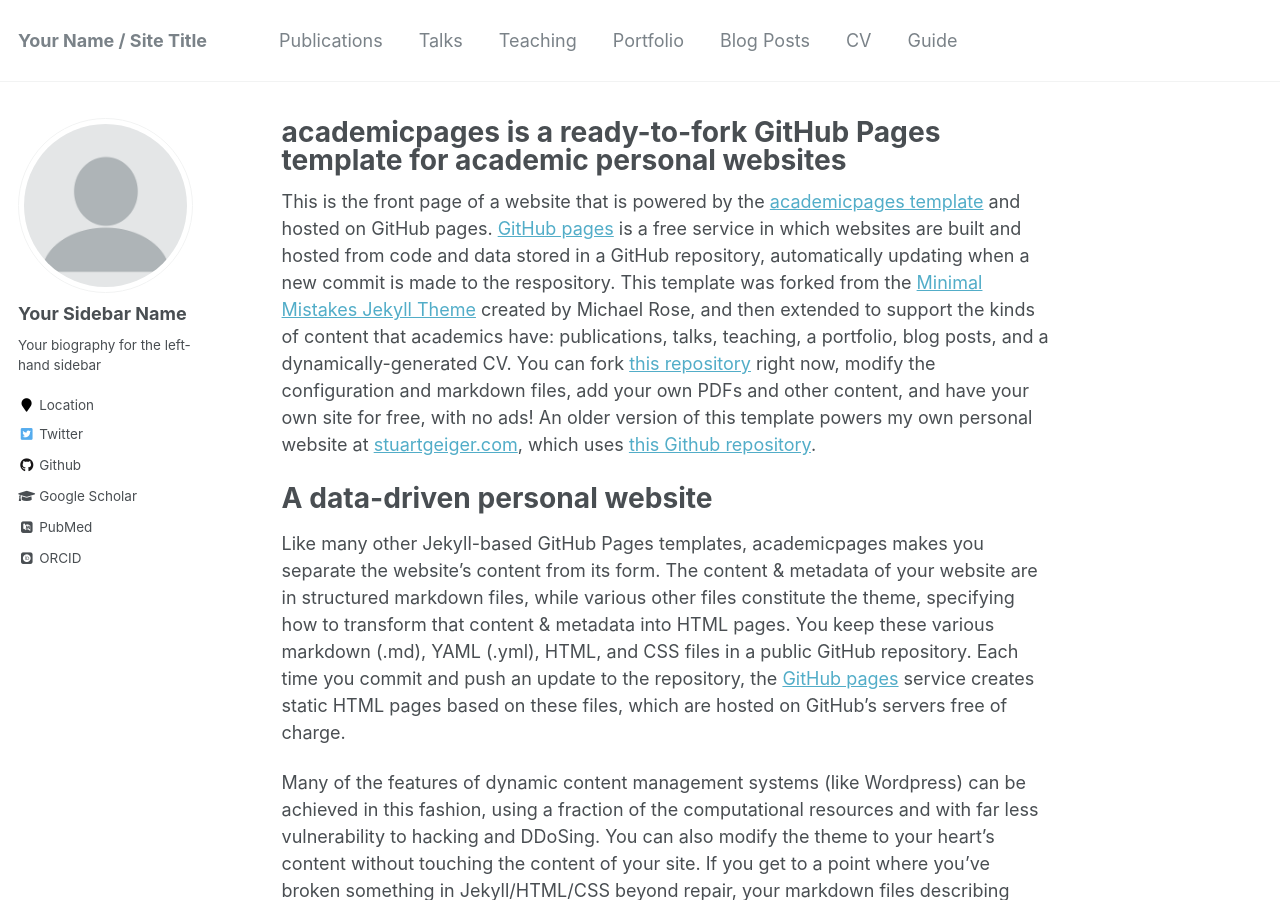
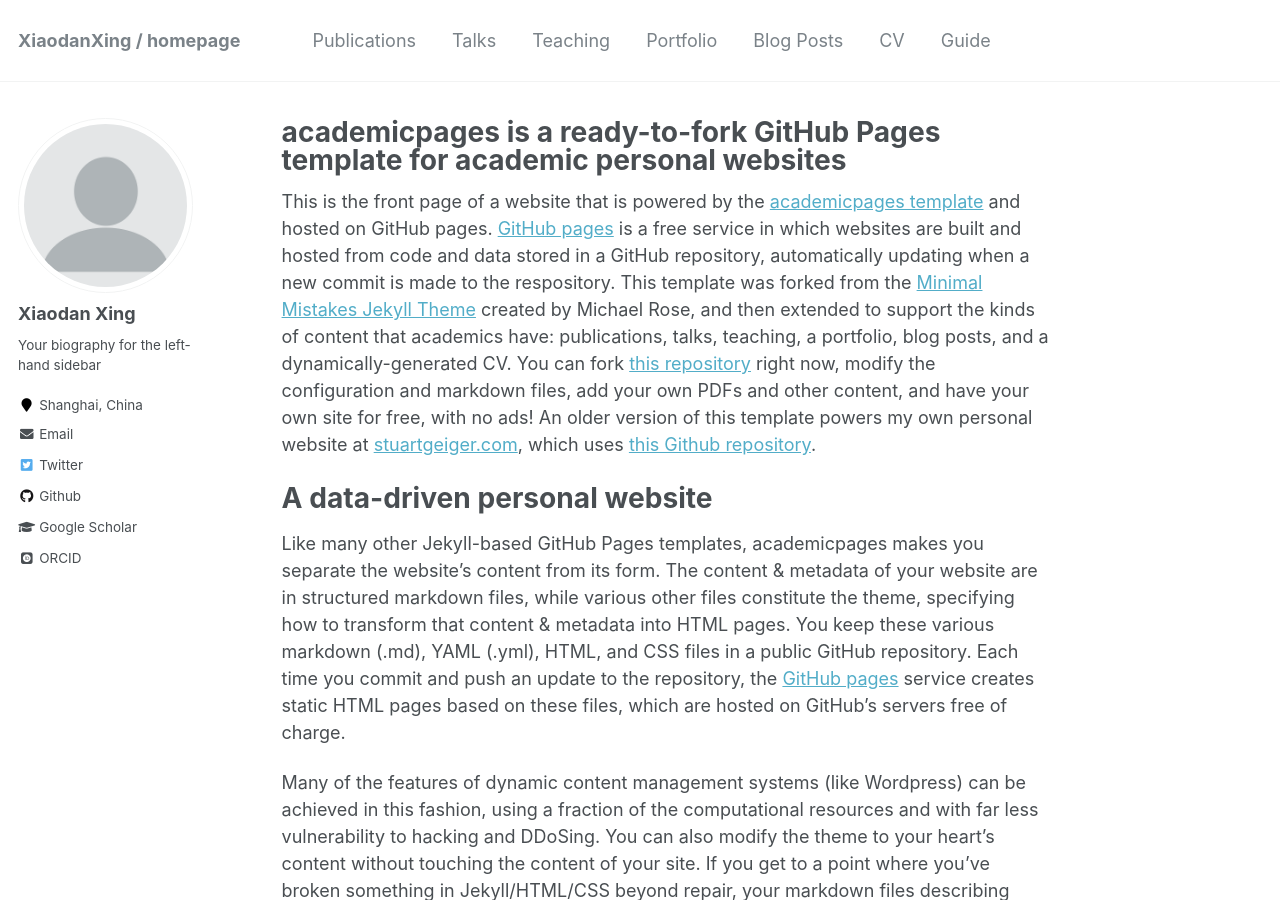
Before and after one commit to XiaodanXing/XiaodanXing.github.io, a Jekyll site: the page built from _pages/about.md, in a window 1280 px wide and 900 px high. Built offline with Jekyll 4.4.1, drawn with Linux system fonts in a browser that asks for light colours; some web fonts are replaced; some of the changed text lies outside the part shown.

Commit message:
Update _config.yml

```diff
--- a/_config.yml
+++ b/_config.yml
@@ -7,10 +7,10 @@
 
 # Site Settings
 locale                   : "en-US"
-title                    : "Your Name / Site Title"
+title                    : "XiaodanXing / homepage"
 title_separator          : "-"
-name                     : &name "Your Name"
-description              : &description "personal description"
+name                     : &name "Xiaodan Xing"
+description              : &description "R&D Intern, Shanghai United Imaging Intelligence"
 url                      : https://xiaodanxing.github.io/ # the base hostname & protocol for your site e.g. "https://mmistakes.github.io"
 baseurl                  : "" # the subpath of your site, e.g. "/blog"
 repository               : "academicpages/academicpages.github.io"
@@ -80,14 +80,14 @@ analytics:
 
 # Site Author
 author:
-  name             : "Your Sidebar Name"
+  name             : "Xiaodan Xing"
   avatar           : "profile.png"
   bio              : "Your biography for the left-hand sidebar"
-  location         : "Location"
+  location         : "Shanghai, China"
   employer         :
-  pubmed           : "https://www.ncbi.nlm.nih.gov/pubmed/?term=john+snow"
-  googlescholar    : "http://yourfullgooglescholarurl.com"
-  email            :
+  pubmed           :
+  googlescholar    : "https://scholar.google.com/citations?user=dUFYArYAAAAJ&hl=en"
+  email            : "xingxiaodan@sari.ac.cn"
   researchgate     :  # example: "https://www.researchgate.net/profile/yourprofile"
   uri              :
   bitbucket        :
```
